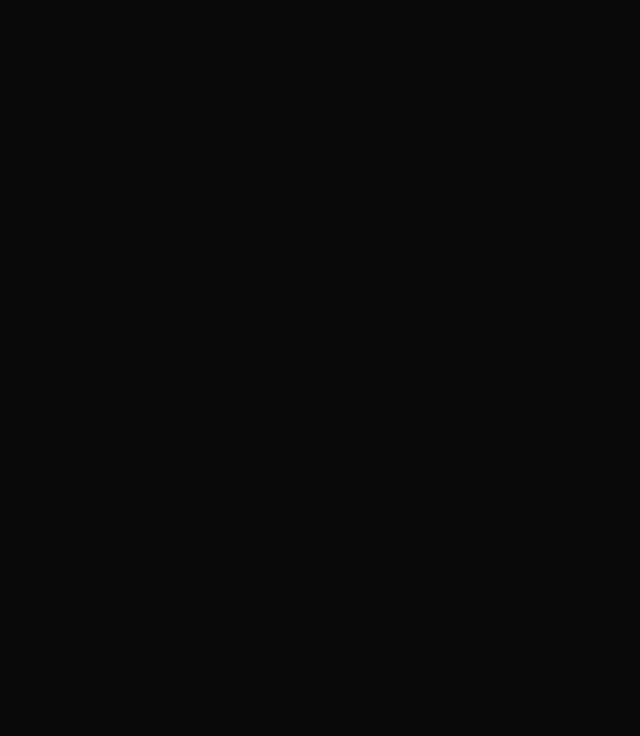
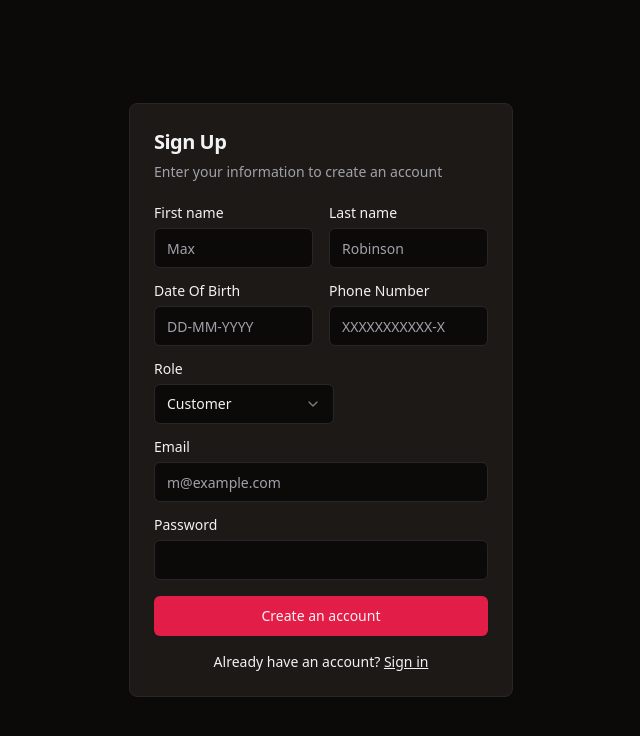
Before and after one commit to 12Danish/bank_app_frontend, a React (Vite) app: page /signup in a window 1280 px wide. Before the commit this address had no page. Shown: the top 736 px of the page, without its empty margins (319-959 px from the left). Built offline with nearby package versions, Linux system fonts and the light colour scheme.

Commit message:
designing registration and logo page

```diff
--- a/package.json
+++ b/package.json
@@ -12,6 +12,7 @@
   "dependencies": {
     "@emotion/styled": "^11.11.5",
     "@mui/icons-material": "^5.15.17",
+    "@radix-ui/react-aspect-ratio": "^1.0.3",
     "@radix-ui/react-hover-card": "^1.0.7",
     "@radix-ui/react-label": "^2.0.2",
     "@radix-ui/react-select": "^2.0.0",
--- a/src/App.tsx
+++ b/src/App.tsx
@@ -4,16 +4,20 @@
 import Dashboard from "./pages/Dashboard";
 import Login from "./pages/Login";
 import { BrowserRouter, Route, Routes } from "react-router-dom";
+import Signup from "./pages/Signup";
+import LogoPage from "./pages/LogoPage";
 
 function App() {
-  const [count, setCount] = useState(0);
 
   return (
     <BrowserRouter>
       <ThemeProvider defaultTheme="dark" storageKey="vite-ui-theme">
         <Routes>
-          <Route path="/" element={<Login />} />
+        <Route path="/" element={<LogoPage />} />
+          <Route path="/login" element={<Login />} />
           <Route path="/dashboard/*" element={<Dashboard />} />
+          <Route path="/signup" element={<Signup />} />
+
         </Routes>
       </ThemeProvider>
     </BrowserRouter>
--- a/src/components/Loans/Loans.tsx
+++ b/src/components/Loans/Loans.tsx
@@ -30,13 +30,13 @@
   return (
     <div className="loans-body-wrapper">
         <Card className="due-loan-card">
-        <CardTitle className="text-purple-600 font-bold mb-3 text-center ">
+        <CardTitle className=" font-bold mb-3 text-center ">
         Amount Payable : 250 RS
         </CardTitle>
         </Card>
       <Card className="loan-card">
         <CardHeader>
-          <CardTitle className="text-purple-600 font-bold mb-3">
+          <CardTitle className=" font-bold mb-3">
             Request A Loan
           </CardTitle>{" "}
           <CardDescription>* Terms and Conditions Apply</CardDescription>
@@ -62,7 +62,7 @@
 
 
       <Card className='prev-loan-card'>
-      <CardTitle className="text-purple-600 font-bold mb-3 text-center">
+      <CardTitle className=" font-bold mb-3 text-center">
             Previous loans
           </CardTitle>
 
--- a/src/components/Profile.tsx
+++ b/src/components/Profile.tsx
@@ -13,7 +13,7 @@
     <div className='profile-body-wrapper'>
     <Card className="card">
   <CardHeader>
-    <CardTitle className=" text-purple-500">CustomerDetails </CardTitle>
+    <CardTitle >CustomerDetails </CardTitle>
   </CardHeader>
   <CardContent>
     <p>Name</p>
--- /dev/null
+++ b/src/components/ui/aspect-ratio.tsx
@@ -0,0 +1,7 @@
+"use client"
+
+import * as AspectRatioPrimitive from "@radix-ui/react-aspect-ratio"
+
+const AspectRatio = AspectRatioPrimitive.Root
+
+export { AspectRatio }
--- a/src/pages/Login.tsx
+++ b/src/pages/Login.tsx
@@ -1,45 +1,79 @@
+import { NavLink } from "react-router-dom";
+import "../styles/dashboard-layout.css";
+import { Button } from "@/components/ui/button";
 import {
   Card,
   CardContent,
   CardDescription,
-    CardFooter,
   CardHeader,
   CardTitle,
-  } from "@/components/ui/card"
-  import { Input } from "@/components/ui/input"
-  import { Label } from "@/components/ui/label"
-  import { Button } from "@/components/ui/button"
-  import '../styles/dashboard-layout.css'
-import { NavLink } from "react-router-dom"
-  const  Login =() => {
+} from "@/components/ui/card";
+import { Input } from "@/components/ui/input";
+import { Label } from "@/components/ui/label";
+
+
+import {
+    Select,
+    SelectContent,
+    SelectItem,
+    SelectTrigger,
+    SelectValue,
+  } from "@/components/ui/select";
+
+
+export const Login = () => {
   return (
-        <div className="login-body-wrapper">
-            <Card className="w-full max-w-sm">
+    <div className="center-body-wrapper">
+      {" "}
+      <Card className="mx-auto max-w-sm">
         <CardHeader>
           <CardTitle className="text-2xl">Login</CardTitle>
           <CardDescription>
-            Enter your email below to login to your account.
+            Enter your email below to login to your account
           </CardDescription>
         </CardHeader>
-        <CardContent className="grid gap-4">
+        <CardContent>
+          <div className="grid gap-4">
             <div className="grid gap-2">
               <Label htmlFor="email">Email</Label>
-            <Input id="email" type="email" placeholder="m@example.com" required />
+              <Input
+                id="email"
+                type="email"
+                placeholder="m@example.com"
+                required
+              />
             </div>
             <div className="grid gap-2">
+              <div className="flex items-center">
                 <Label htmlFor="password">Password</Label>
+              </div>
               <Input id="password" type="password" required />
             </div>
+            <div className="grid gap-2">
+          <Label htmlFor="role">Role</Label>
+            <Select>
+          <SelectTrigger className="w-[180px]">
+              <SelectValue placeholder="Customer" />
+            </SelectTrigger>
+            <SelectContent>
+              <SelectItem value="Customr">Customer</SelectItem>
+              <SelectItem value="Employee">Employee</SelectItem>
+              </SelectContent>
+          </Select>
+          </div>
+
+            <Button type="submit" className="w-full">
+              Login
+            </Button>
+          </div>
+          <div className="mt-4 text-center text-sm">
+            Don&apos;t have an account?{" "}
+            <NavLink to="/signup" className="underline">Sign up</NavLink>
+          </div>
         </CardContent>
-        <CardFooter>
-        <NavLink to='/dashboard'>
-          <Button className="w-full">Sign in</Button>
-          </NavLink>
-        </CardFooter>
       </Card>
     </div>
-
-    )
-  }
+  );
+};
 
 export default Login;
--- /dev/null
+++ b/src/pages/LogoPage.tsx
@@ -0,0 +1,29 @@
+import { AspectRatio } from "@/components/ui/aspect-ratio";
+import "../styles/dashboard-layout.css";
+import { Button } from "@/components/ui/button";
+import { NavLink } from "react-router-dom";
+const LogoPage = () => {
+  return (
+    <div className="center-body-wrapper">
+      <div className="w-[450px]">
+        <AspectRatio ratio={16 / 9}>
+          <img
+            src="src/assets/images/logo.png"
+            alt="Image"
+            className="rounded-md object-cover"
+          />
+        </AspectRatio>
+      </div>
+        <div className="grid grid-rows-2 min-h-48 min-w-48 gap-6">
+        <div className="row-span-1 text-7xl font-bold">E-Wall</div>
+            <div className="flex-row justify-evenly">
+            <NavLink to="/login">
+                <Button>Proceed</Button>
+                </NavLink>
+            </div>
+        </div>
+    </div>
+  );
+};
+
+export default LogoPage;
--- /dev/null
+++ b/src/pages/Signup.tsx
@@ -0,0 +1,101 @@
+import { NavLink } from "react-router-dom"
+import '../styles/dashboard-layout.css'
+import { Button } from "@/components/ui/button"
+import {
+  Card,
+  CardContent,
+  CardDescription,
+  CardHeader,
+  CardTitle,
+} from "@/components/ui/card"
+import { Input } from "@/components/ui/input"
+import { Label } from "@/components/ui/label"
+
+import {
+    Select,
+    SelectContent,
+    SelectItem,
+    SelectTrigger,
+    SelectValue,
+  } from "@/components/ui/select";
+
+
+const  Signup = ()=> {
+  return (
+    <div className="center-body-wrapper">
+    <Card className="mx-auto max-w-sm">
+    {/* This is the header */}
+      <CardHeader>
+        <CardTitle className="text-xl">Sign Up</CardTitle>
+        <CardDescription>
+          Enter your information to create an account
+        </CardDescription>
+      </CardHeader>
+      <CardContent>
+         {/* First And Last Name */}
+        <div className="grid gap-4">
+          <div className="grid grid-cols-2 gap-4">
+            <div className="grid gap-2">
+              <Label htmlFor="first-name">First name</Label>
+              <Input id="first-name" placeholder="Max" required />
+            </div>
+            <div className="grid gap-2">
+              <Label htmlFor="last-name">Last name</Label>
+              <Input id="last-name" placeholder="Robinson" required />
+            </div>
+          </div>
+           {/* Phone num and dob */}
+          <div className="grid grid-cols-2 gap-4">
+            <div className="grid gap-2">
+              <Label htmlFor="dob">Date Of Birth</Label>
+              <Input id="dob" placeholder="DD-MM-YYYY" required />
+            </div>
+            <div className="grid gap-2">
+              <Label htmlFor="phone-num">Phone Number </Label>
+              <Input id="phone-num" placeholder="XXXXXXXXXXX-X" required />
+            </div>
+          </div>
+           {/* Role */}
+          <div className="grid gap-2">
+          <Label htmlFor="role">Role</Label>
+            <Select>
+          <SelectTrigger className="w-[180px]">
+              <SelectValue placeholder="Customer" />
+            </SelectTrigger>
+            <SelectContent>
+              <SelectItem value="Customr">Customer</SelectItem>
+              <SelectItem value="Employee">Employee</SelectItem>
+              </SelectContent>
+          </Select>
+          </div>
+           {/* email */}
+          <div className="grid gap-2">
+            <Label htmlFor="email">Email</Label>
+            <Input
+              id="email"
+              type="email"
+              placeholder="m@example.com"
+              required
+            />
+          </div>
+           {/* password */}
+          <div className="grid gap-2">
+            <Label htmlFor="password">Password</Label>
+            <Input id="password" type="password" />
+          </div>
+          <Button type="submit" className="w-full">
+            Create an account
+          </Button>
+        </div>
+        <div className="mt-4 text-center text-sm">
+          Already have an account?{" "}
+          <NavLink to="/login" className="underline">
+            Sign in
+          </NavLink>
+        </div>
+      </CardContent>
+    </Card>
+    </div>
+    )
+}
+export default Signup;
--- a/src/styles/dashboard-layout.css
+++ b/src/styles/dashboard-layout.css
@@ -12,6 +12,6 @@
   @apply row-span-11 w-full h-full;
 }
 
-.login-body-wrapper {
+.center-body-wrapper {
     @apply flex items-center justify-center h-screen w-screen;
   }
--- a/src/styles/loans.css
+++ b/src/styles/loans.css
@@ -3,7 +3,7 @@
   }
 
   .loan-card {
-    @apply bg-gray-800 min-h-28;
+    @apply min-h-28;
     grid-row-start: 4;
     grid-row-end: span 8;
     grid-column-start: 9;
--- a/src/styles/transaction-history.css
+++ b/src/styles/transaction-history.css
@@ -14,5 +14,5 @@
 }
 
 .header {
-  @apply text-purple-500 font-bold;
+  @apply font-bold;
 }
```
Also changed, not shown: src/components/Home.tsx (+7 -6 lines), src/assets/images/logo.png (added), 1 other file (tests, documents, lock files or other folders). Lines whose indentation alone changed are shown as unchanged.
